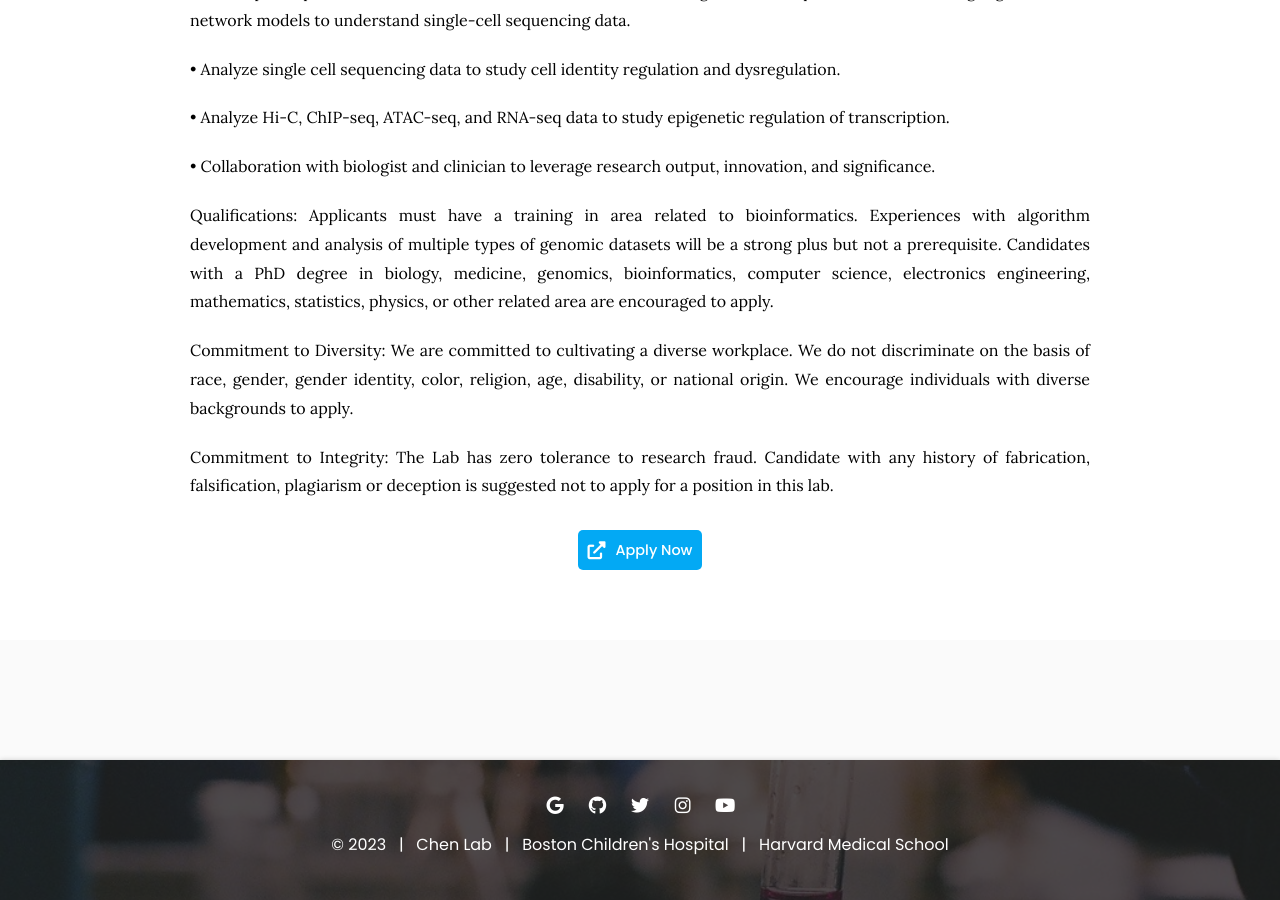
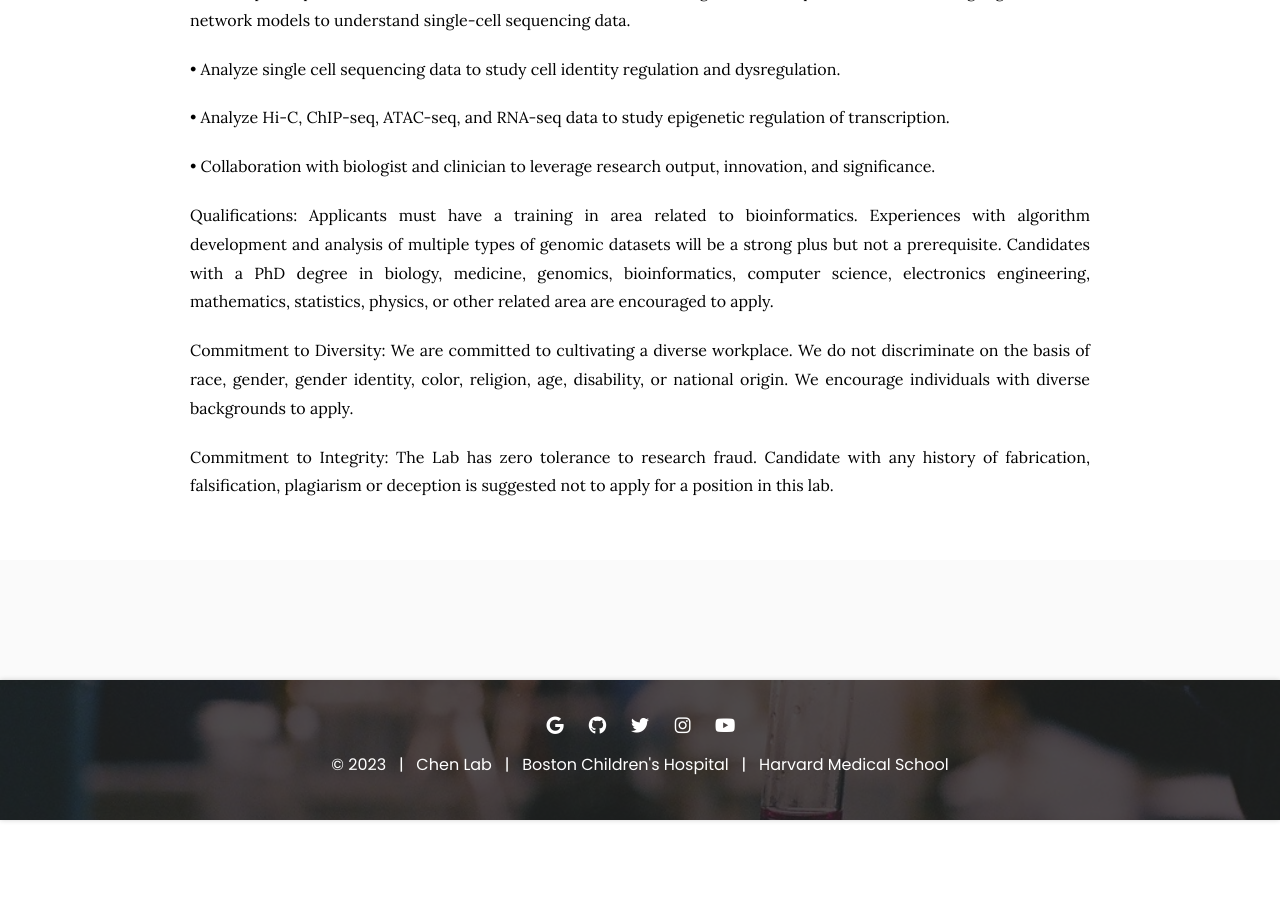
Before and after one commit to kaifuchenlab/kaifuchenlab.github.io, a Jekyll site: the page built from 5.position/index.md, in a window 1280 px wide and 900 px high, scrolled down 763 px. Built offline with Jekyll 4.4.1, drawn with Linux system fonts in a browser that asks for light colours; after the commit the page ends 1583 px from its top, so only the background shows below that.

Commit message:
Update index.md

```diff
--- a/5.position/index.md
+++ b/5.position/index.md
@@ -40,7 +40,4 @@ We are committed to cultivating a diverse workplace. We do not discriminate on t
 Commitment to Integrity:
 The Lab has zero tolerance to research fraud. Candidate with any history of fabrication, falsification, plagiarism or deception is suggested not to apply for a position in this lab.
 
-{% include link.html type="external" link="kaifu.chen@childrens.harvard.edu" text="Apply Now" icon="" style="button" %}
-{:.center}
-
 {% include section.html %}
```
